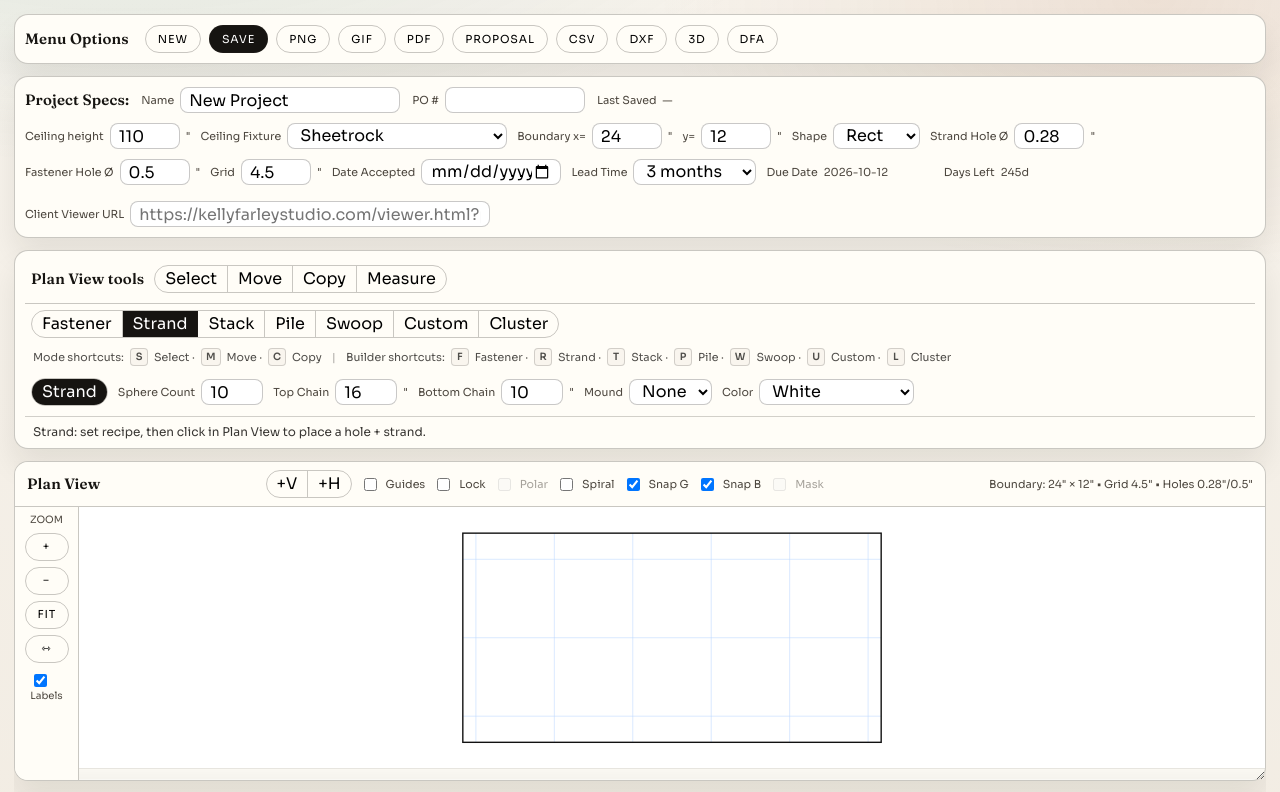
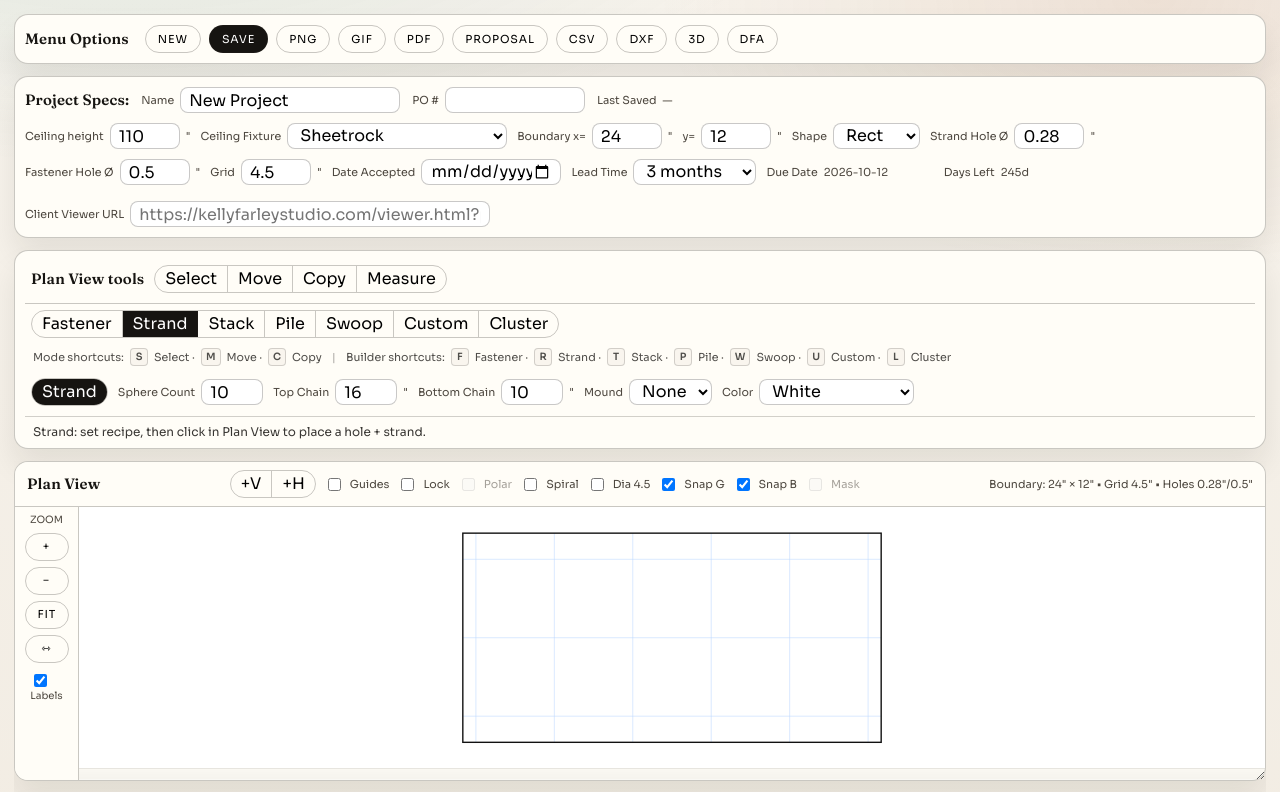
Before and after one commit to kellypfarley-studio/kellyfarleystudio, a React (Vite) app: page / in a window 1280 px wide. Shown: the top 792 px of the page. Built offline with nearby package versions, Linux system fonts and the light colour scheme.

Commit message:
Add anchor diameter guides

```diff
--- a/src/App.tsx
+++ b/src/App.tsx
@@ -1096,6 +1096,7 @@ export default function App() {
               onToggleGuidesLocked={() => s.setGuidesLocked(!s.guidesLocked)}
               onTogglePolarGuides={() => s.setProjectSpecs({ showPolarGuides: !s.projectSpecs.showPolarGuides })}
               onToggleSpiralGuides={() => s.setProjectSpecs({ showSpiralGuides: !s.projectSpecs.showSpiralGuides })}
+              onToggleAnchorDiameterGuides={() => s.setProjectSpecs({ showAnchorDiameterGuides: !s.projectSpecs.showAnchorDiameterGuides })}
               onToggleSnapGuides={() => s.setProjectSpecs({ snapToGuides: !(s.projectSpecs.snapToGuides !== false) })}
               onToggleSnapBoundary={() => s.setProjectSpecs({ snapToBoundary: !(s.projectSpecs.snapToBoundary !== false) })}
               onToggleMaskOutside={() => s.setProjectSpecs({ maskOutsideBoundary: !s.projectSpecs.maskOutsideBoundary })}
--- a/src/panels/PlanViewPanel.tsx
+++ b/src/panels/PlanViewPanel.tsx
@@ -62,6 +62,7 @@ export type PlanViewPanelProps = {
   onToggleGuidesLocked?: () => void;
   onTogglePolarGuides?: () => void;
   onToggleSpiralGuides?: () => void;
+  onToggleAnchorDiameterGuides?: () => void;
   onToggleSnapGuides?: () => void;
   onToggleSnapBoundary?: () => void;
   onToggleMaskOutside?: () => void;
@@ -194,6 +195,8 @@ export default function PlanViewPanel(props: PlanViewPanelProps) {
 
   const showPolar = !!specs.showPolarGuides && boundaryShape !== "rect";
   const showSpiral = !!specs.showSpiralGuides;
+  const showAnchorDiameter = !!specs.showAnchorDiameterGuides;
+  const anchorDiameterIn = specs.materials?.sphereDiameterIn ?? 4.5;
 
   const spiralPath = useMemo(() => {
     if (!showSpiral) return "";
@@ -321,6 +324,16 @@ export default function PlanViewPanel(props: PlanViewPanelProps) {
           disabled={!props.onToggleSpiralGuides}
         />
         <span className="smallLabel">Spiral</span>
+      </label>
+
+      <label style={{ display: "flex", alignItems: "center", gap: 6, userSelect: "none" }} title='Toggle 4.5" diameter guide around strand holes'>
+        <input
+          type="checkbox"
+          checked={!!specs.showAnchorDiameterGuides}
+          onChange={() => props.onToggleAnchorDiameterGuides?.()}
+          disabled={!props.onToggleAnchorDiameterGuides}
+        />
+        <span className="smallLabel">Dia 4.5</span>
       </label>
 
       <label style={{ display: "flex", alignItems: "center", gap: 6, userSelect: "none" }} title="Snap to guides">
@@ -709,6 +722,27 @@ export default function PlanViewPanel(props: PlanViewPanelProps) {
           </g>
         ) : null}
 
+        {/* Anchor diameter guides */}
+        {showAnchorDiameter ? (
+          <g>
+            {props.anchors.map((a) => {
+              const isFastener = a.holeType === "fastener" || a.type === "canopy_fastener";
+              if (isFastener) return null;
+              return (
+                <circle
+                  key={`anchor-diam-${a.id}`}
+                  cx={a.xIn}
+                  cy={a.yIn}
+                  r={anchorDiameterIn / 2}
+                  fill="none"
+                  stroke="rgba(0,0,0,0.25)"
+                  strokeWidth={0.05}
+                />
+              );
+            })}
+          </g>
+        ) : null}
+
         {/* Rubber-band preview for pending swoop start */}
         {props.pendingSwoopStartHoleId && props.planCursor ? (() => {
           const start = props.anchors.find((x) => x.id === props.pendingSwoopStartHoleId);
--- a/src/state/defaults.ts
+++ b/src/state/defaults.ts
@@ -50,6 +50,7 @@ export const DEFAULT_SPECS: ProjectSpecs = {
   dueDate: "2026-10-12",
   showPolarGuides: false,
   showSpiralGuides: false,
+  showAnchorDiameterGuides: false,
   previewDepth: {
     depthSpreadIn: 3,
     layerSpreadIn: 1,
--- a/src/types/appTypes.ts
+++ b/src/types/appTypes.ts
@@ -38,6 +38,7 @@ export type ProjectSpecs = {
   dueDate: string; // ISO date string (YYYY-MM-DD)
   showPolarGuides?: boolean;
   showSpiralGuides?: boolean;
+  showAnchorDiameterGuides?: boolean;
   previewDepth?: {
     depthSpreadIn: number;
     layerSpreadIn: number;
```
